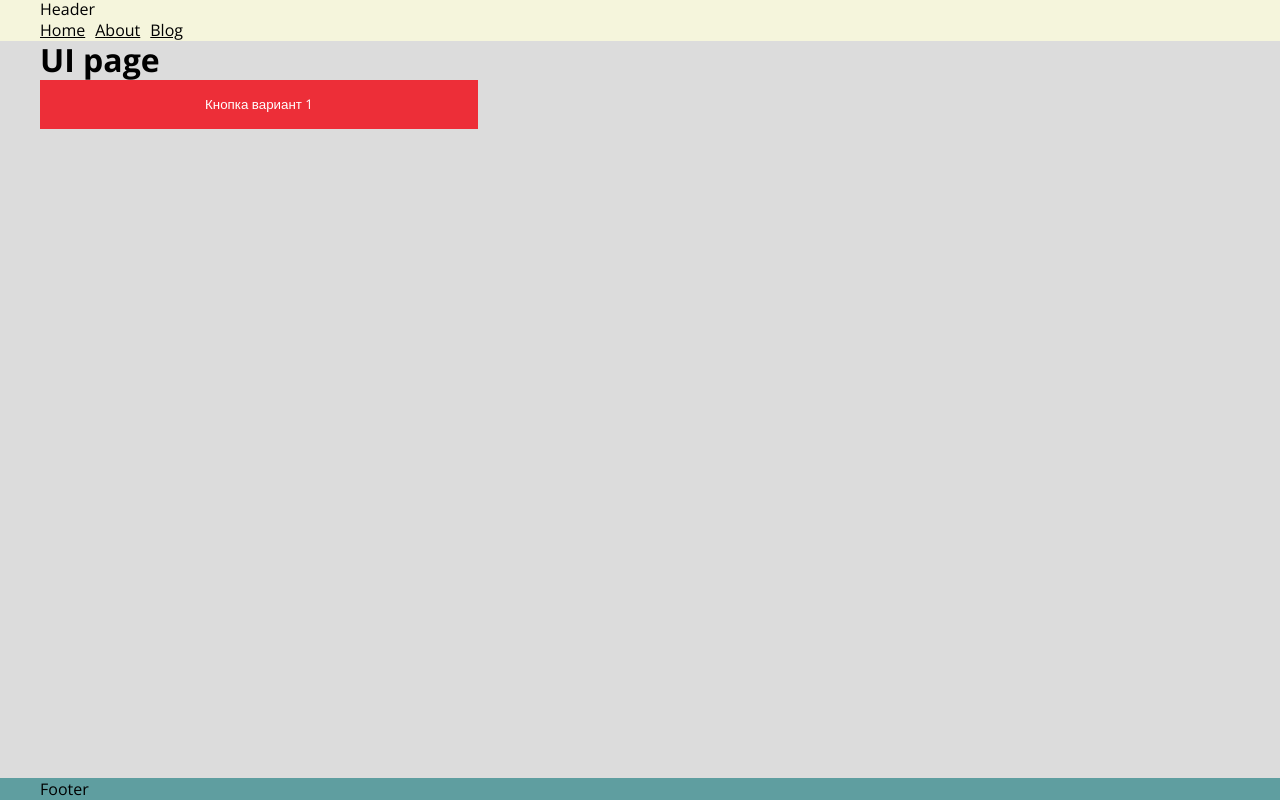
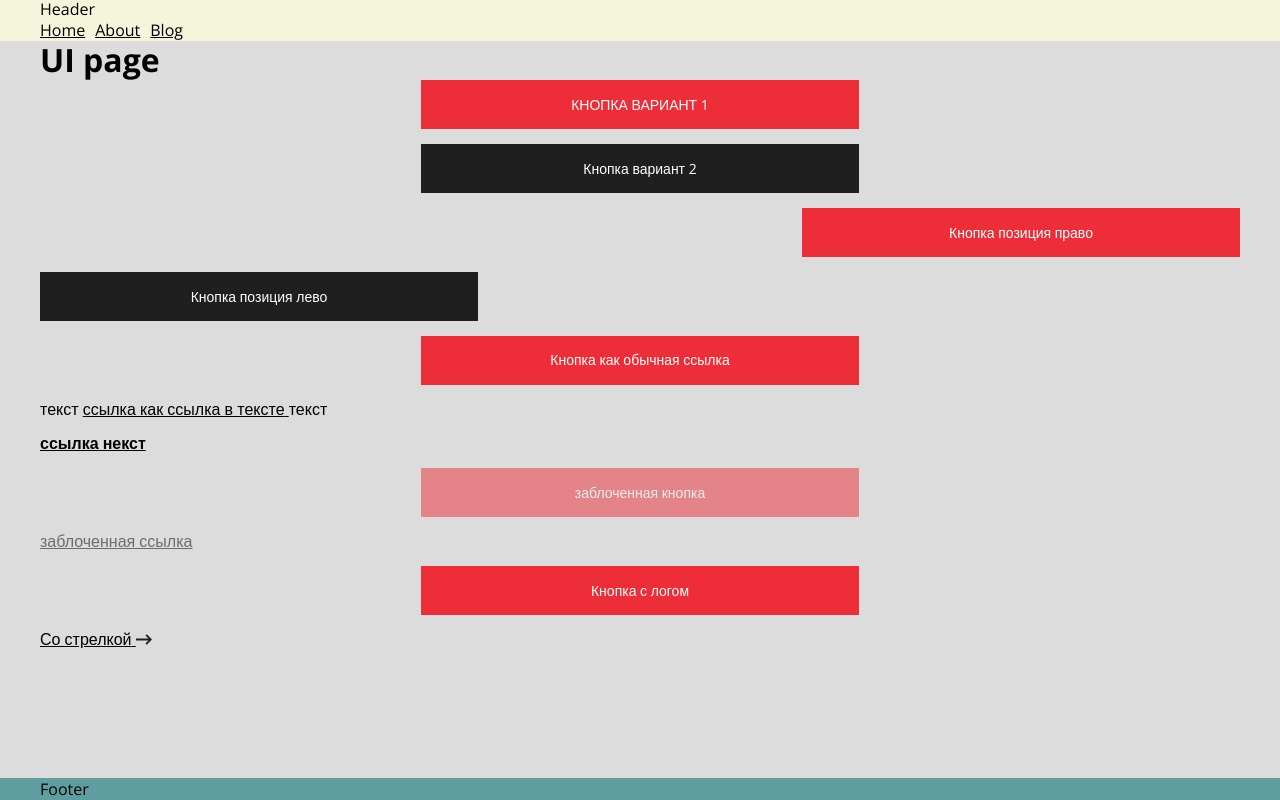
Before and after one commit to Andryuha-Nikolaev/components-library, a Next.js app: page /ui in a window 1280 px wide. Built offline with nearby package versions, Linux system fonts and the light colour scheme.

Commit message:
#add #frontend - root button

```diff
--- a/src/components/UiBlock/UiBlock.tsx
+++ b/src/components/UiBlock/UiBlock.tsx
@@ -1,3 +1,5 @@
+"use client"
+
 import React from "react"
 import s from "./UiBlock.module.scss"
 import RootButton from "@/ui/buttons/RootButton/RootButton"
@@ -5,7 +7,45 @@ import RootButton from "@/ui/buttons/RootButton/RootButton"
 const UiBlock = () => {
   return (
     <div className={s["block"]}>
-      <RootButton>Кнопка вариант 1</RootButton>
+      <RootButton textTransform="uppercase">Кнопка вариант 1</RootButton>
+      <RootButton styleVariant="2">Кнопка вариант 2</RootButton>
+      <RootButton buttonPosition="right">Кнопка позиция право</RootButton>
+      <RootButton buttonPosition="left" styleVariant="2">
+        Кнопка позиция лево
+      </RootButton>
+      <RootButton link="https://ya.ru/" role="link">
+        Кнопка как обычная ссылка
+      </RootButton>
+      <p>
+        текст{" "}
+        <RootButton template="link" link="https://ya.ru/" role="link">
+          ссылка как ссылка в тексте
+        </RootButton>
+        текст
+      </p>
+      <RootButton
+        styleVariant="2"
+        template="link"
+        link="/blog"
+        role="next-link"
+      >
+        ссылка некст
+      </RootButton>
+      <RootButton isDisabled>заблоченная кнопка</RootButton>
+      <RootButton isDisabled template="link" link="https://ya.ru/" role="link">
+        заблоченная ссылка
+      </RootButton>
+      <RootButton
+        onClick={() => {
+          console.log("aaaaaaaa")
+        }}
+        withArrow
+      >
+        Кнопка с логом
+      </RootButton>
+      <RootButton withArrow template="link" role="link" link="https://ya.ru/">
+        Со стрелкой
+      </RootButton>
     </div>
   )
 }
--- a/src/style/_vars.scss
+++ b/src/style/_vars.scss
@@ -5,12 +5,14 @@ $black: #1f1f1f;
 $white: #fff;
 $blue: #003580;
 $dark-red: #ed2e38;
+$middle-red: #f15860;
 $dark-gray: #b2b6b9;
 $medium-gray: #e0e2e2;
 $light-gray: #f6f6f6;
 
 $link-color: $black;
 $link-color-hover: $dark-red;
+$link-color-focus: $dark-gray;
 
 $button-bg: $dark-red;
 $button-bg-var2: $black;
@@ -35,8 +37,10 @@ $header-height-desk: 104px;
 
 // transition
 
-$transition-duration: 0.2s;
+$transition-duration: 0.3s;
 $transition-animation: ease;
+
+$transition: $transition-duration $transition-animation;
 
 $transition-all: all $transition-duration $transition-animation;
 
--- a/src/ui/buttons/RootButton/RootButton.module.scss
+++ b/src/ui/buttons/RootButton/RootButton.module.scss
@@ -1,11 +1,34 @@
 @import "../../../style/vars";
+
+.root {
+  &:focus {
+    outline: none;
+  }
+
+  &:focus-visible {
+    outline: 2px solid $link-color-focus;
+  }
+
+  &.disabled {
+    opacity: 0.5;
+    pointer-events: none;
+  }
+}
 
 .button {
   background-color: $button-bg;
+  width: 100%;
   max-width: 438px;
   min-height: 49px;
   transition: $transition-opacity;
   color: $white;
+  display: flex;
+  align-items: center;
+  justify-content: center;
+  text-decoration: none;
+  font-size: 14px;
+  padding: 10px;
+  text-align: center;
 
   &:hover {
     opacity: 0.8;
@@ -15,4 +38,33 @@
     background-color: $button-bg-var2;
     color: $white;
   }
+
+  &.left {
+    margin: 0;
+  }
+  &.center {
+    margin: 0 auto;
+  }
+  &.right {
+    margin-left: auto;
+  }
 }
+
+.link {
+  font-size: inherit;
+  max-width: fit-content;
+  transition: $transition-color;
+
+  &:hover {
+    color: $link-color-hover;
+
+    path {
+      transition: fill $transition;
+      fill: $link-color-hover;
+    }
+  }
+
+  &.var2 {
+    font-weight: 700;
+  }
+}
--- a/src/ui/buttons/RootButton/RootButton.tsx
+++ b/src/ui/buttons/RootButton/RootButton.tsx
@@ -1,17 +1,84 @@
 import React from "react"
 import s from "./RootButton.module.scss"
 import classNames from "classnames"
+import Link from "next/link"
+import ArrowIcon from "@/ui/icons/ArrowIcon/ArrowIcon"
 
 type RootButtonProps = {
   children: React.ReactNode
-  variant?: "1" | "2" | "3" | "4"
+  isDisabled?: boolean
+  onClick?: () => void
+  withArrow?: boolean
+  template?: "button" | "link"
+  styleVariant?: "1" | "2" | "3" | "4"
+  buttonPosition?: "left" | "center" | "right"
+  textTransform?: "none" | "uppercase" | "lowercase"
+  buttonType?: "button" | "submit"
+  role?: "button" | "next-link" | "link"
+  linkTarget?: "_blank" | "_self"
+  link?: string
 }
 
-const RootButton = ({ children, variant = "1" }: RootButtonProps) => {
+const RootButton = ({
+  children,
+  isDisabled = false,
+  onClick,
+  withArrow = false,
+  template = "button",
+  styleVariant = "1",
+  buttonPosition = "center",
+  textTransform = "none",
+  buttonType = "button",
+  role = "button",
+  linkTarget = "_self",
+  link,
+}: RootButtonProps) => {
+  const buttonClassName = classNames(
+    s["root"],
+    s[template],
+    s[`var${styleVariant}`],
+    template === "button" && s[buttonPosition],
+    isDisabled && s["disabled"]
+  )
+
+  const buttonStyle = {
+    textTransform: textTransform,
+  }
+
   return (
-    <button className={classNames(s["button"], s[`var${variant}`])}>
-      {children}
-    </button>
+    <>
+      {role === "button" && (
+        <button
+          onClick={onClick}
+          style={buttonStyle}
+          className={buttonClassName}
+          type={buttonType}
+        >
+          {children}
+        </button>
+      )}
+      {role === "link" && (
+        <a
+          style={buttonStyle}
+          className={buttonClassName}
+          href={link}
+          target="_blank"
+          rel="noreferrer noopener"
+        >
+          {children} {withArrow && <ArrowIcon />}
+        </a>
+      )}
+      {role === "next-link" && (
+        <Link
+          style={buttonStyle}
+          className={buttonClassName}
+          href={link ? link : ""}
+          target={linkTarget}
+        >
+          {children} {withArrow && <ArrowIcon />}
+        </Link>
+      )}
+    </>
   )
 }
 
--- /dev/null
+++ b/src/ui/icons/ArrowIcon/ArrowIcon.tsx
@@ -0,0 +1,20 @@
+import React from "react"
+
+const ArrowIcon = () => {
+  return (
+    <svg
+      xmlns="http://www.w3.org/2000/svg"
+      width="16"
+      height="11"
+      viewBox="0 0 16 11"
+      fill="none"
+    >
+      <path
+        d="M10.791 10.8333L9.49472 9.49634L12.4989 6.42731L0 6.41505L0.00183773 4.52931L12.4667 4.54157L9.51309 1.49611L10.8149 0.166664L16 5.51273L10.791 10.8333Z"
+        fill="#1F1F1F"
+      />
+    </svg>
+  )
+}
+
+export default ArrowIcon
```
